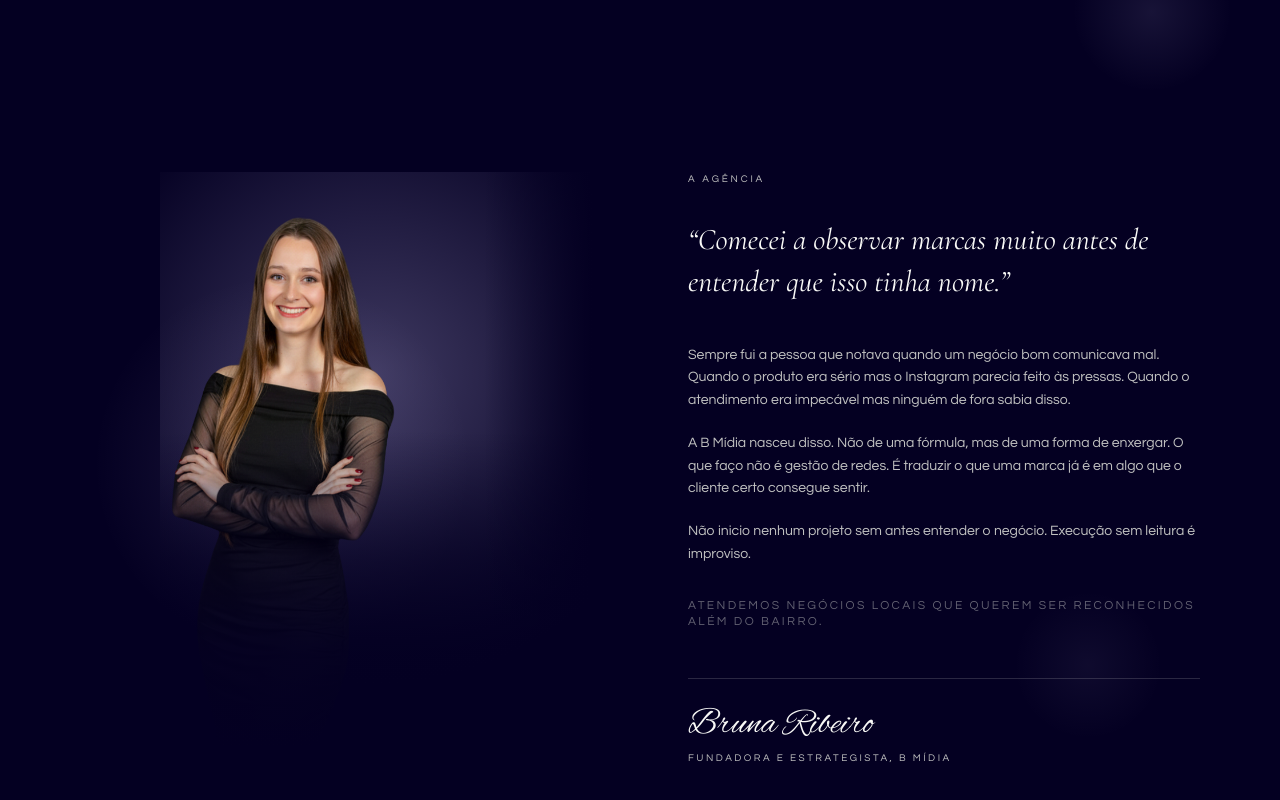
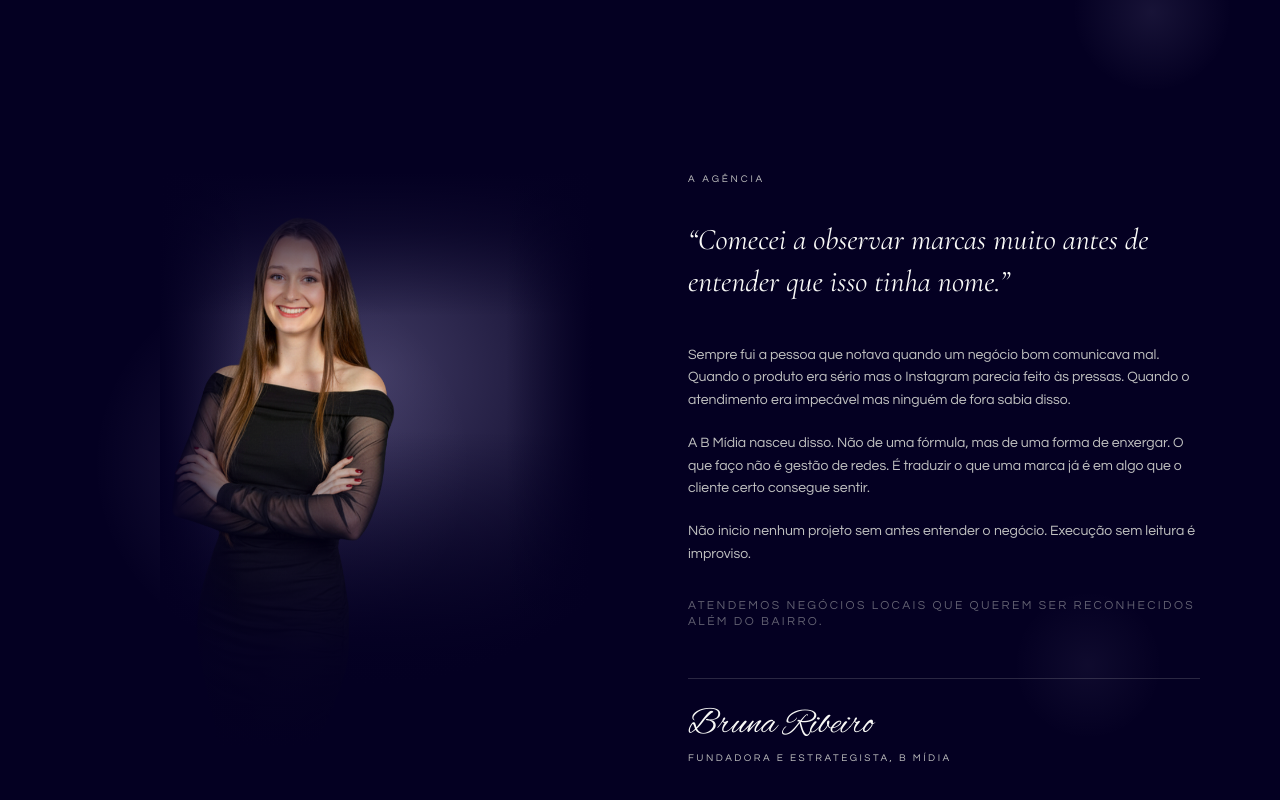
Before and after one commit to brunaribeirosocialmedia-glitch/bmidia-site, a Next.js app: page / in a window 1280 px wide. Shown: the part 3352-4152 px from the top of the page. Built offline with nearby package versions, Linux system fonts and the light colour scheme.

Commit message:
fix: esfumado nos 4 lados da foto

```diff
--- a/app/page.tsx
+++ b/app/page.tsx
@@ -730,23 +730,37 @@ function SobreBruna() {
               style={{ zIndex: 1 }}
               onError={(e) => { ;(e.target as HTMLImageElement).style.display = "none" }}
             />
-            {/* Esfumado na base — dissolve as pernas */}
+            {/* Esfumado base */}
             <div style={{
               position: "absolute",
               bottom: 0, left: 0, right: 0,
               height: "55%",
-              background: "linear-gradient(to top, #040022 0%, rgba(4,0,34,0.92) 30%, rgba(4,0,34,0.6) 60%, transparent 100%)",
-              zIndex: 2,
-              pointerEvents: "none",
+              background: "linear-gradient(to top, #040022 0%, rgba(4,0,34,0.92) 30%, rgba(4,0,34,0.5) 65%, transparent 100%)",
+              zIndex: 2, pointerEvents: "none",
             }} />
-            {/* Esfumado lateral direita */}
+            {/* Esfumado topo */}
+            <div style={{
+              position: "absolute",
+              top: 0, left: 0, right: 0,
+              height: "25%",
+              background: "linear-gradient(to bottom, #040022 0%, rgba(4,0,34,0.7) 40%, transparent 100%)",
+              zIndex: 2, pointerEvents: "none",
+            }} />
+            {/* Esfumado esquerda */}
+            <div style={{
+              position: "absolute",
+              top: 0, left: 0, bottom: 0,
+              width: "20%",
+              background: "linear-gradient(to right, #040022 0%, transparent 100%)",
+              zIndex: 2, pointerEvents: "none",
+            }} />
+            {/* Esfumado direita */}
             <div style={{
               position: "absolute",
               top: 0, right: 0, bottom: 0,
-              width: "25%",
+              width: "20%",
               background: "linear-gradient(to left, #040022 0%, transparent 100%)",
-              zIndex: 2,
-              pointerEvents: "none",
+              zIndex: 2, pointerEvents: "none",
             }} />
           </div>
         </RevealItem>
```
